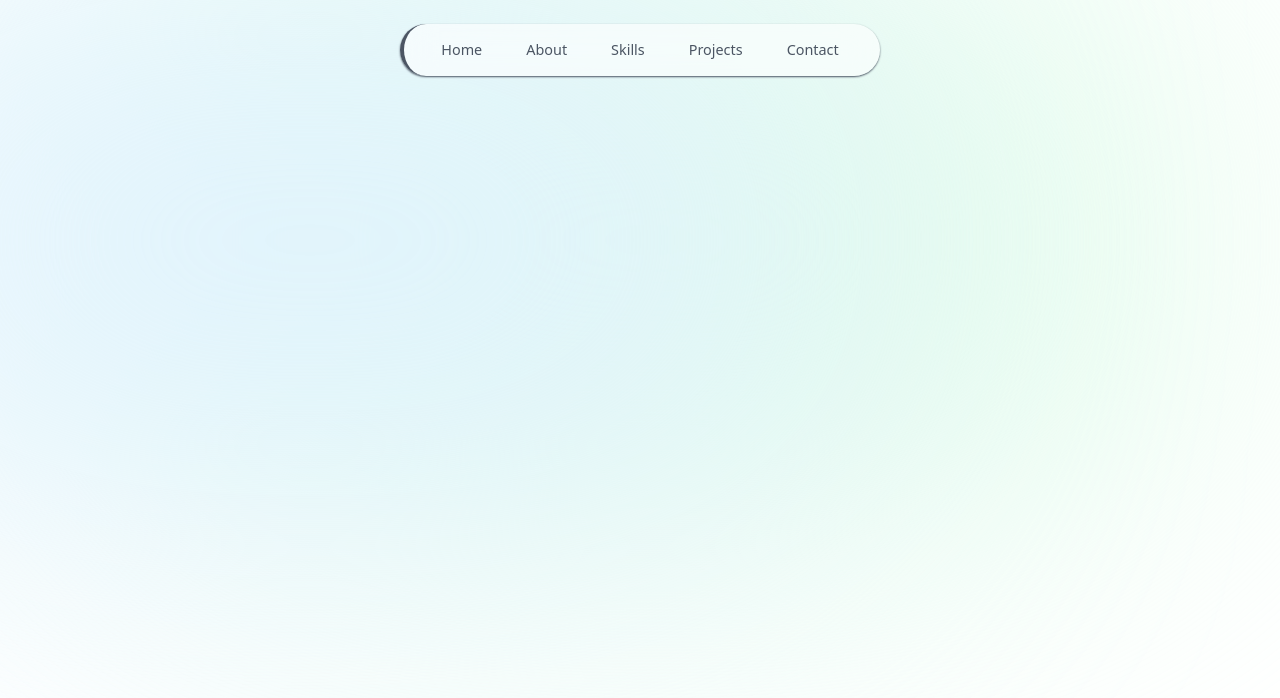
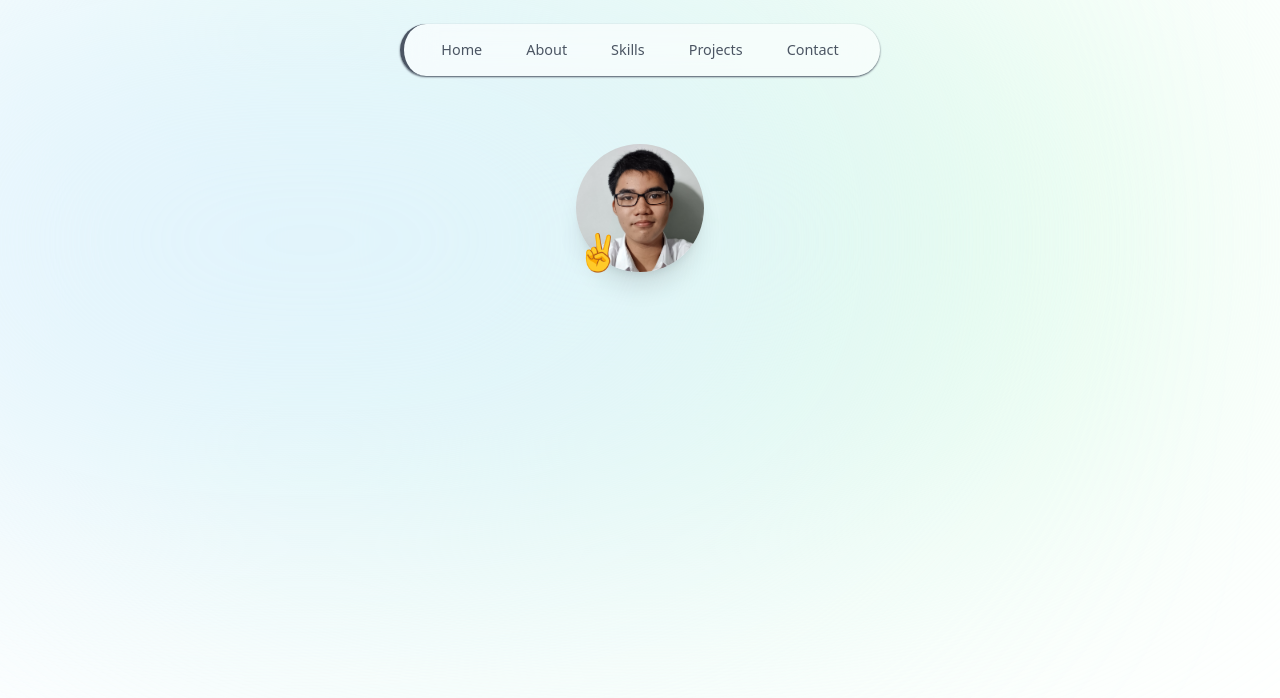
Before and after one commit to Venomsnaker/web-portfolio, a Next.js app: page / in a window 1280 px wide. Shown: the top 698 px of the page. Built offline with nearby package versions, Linux system fonts and the light colour scheme.

Commit message:
Intro
Add intro part of the website.

```diff
--- a/app/page.tsx
+++ b/app/page.tsx
@@ -1,3 +1,9 @@
+import Intro from "@/components/intro";
+
 export default function Home() {
-  return <main></main>;
+  return (
+    <main>
+      <Intro />
+    </main>
+  );
 }
--- a/components/header.tsx
+++ b/components/header.tsx
@@ -8,7 +8,7 @@ const header = () => {
   return (
     <header className="z-[999] relative">
       <motion.div
-        className="fixed top-0 left-1/2 h-[4.5rem] w-full rounded-none borde border-gray-600 border-s-4 bg-white bg-opacity-60 shadow-sm shadow-gray-600 backdrop-blur-[1rem] sm:top-6 sm:h-[3.25rem] sm:w-[30rem] sm:rounded-full dark:bg-gray-950 dark:border-gray-600 dark:bg-opacity-60"
+        className="fixed top-0 left-1/2 h-[4.5rem] w-full rounded-none border-gray-600 border-s-4 bg-white bg-opacity-60 shadow-sm shadow-gray-600 backdrop-blur-[1rem] sm:top-6 sm:h-[3.25rem] sm:w-[30rem] sm:rounded-full dark:bg-gray-950 dark:border-gray-600 dark:bg-opacity-60"
         initial={{ y: -100, x: "-50%", opacity: 0 }}
         animate={{ y: 0, x: "-50%", opacity: 1 }}
       ></motion.div>
--- /dev/null
+++ b/components/intro.tsx
@@ -0,0 +1,48 @@
+"use client";
+import React from 'react'
+import Image from "next/image";
+import { motion } from "framer-motion";
+import Link from "next/link";
+import avatar from "@/public/avatar.jpg"
+
+const intro = () => {
+  return (
+    <section>
+        <div className="flex items-center justify-center">
+        <div className="relative">
+          <motion.div
+            initial={{ opacity: 0, scale: 0 }}
+            animate={{ opacity: 1, scale: 1 }}
+            transition={{
+              type: "tween",
+              duration: 0.2,
+            }}
+          >
+            <Image
+              src={avatar}
+              alt="Huy Bui"
+              quality="95"
+              priority={true}
+              className="h-32 w-32 rounded-full shadow-xl"
+            />
+          </motion.div>
+
+          <motion.span
+            className="absolute bottom-0 left-0 text-4xl"
+            initial={{ opacity: 0, scale: 0 }}
+            animate={{ opacity: 1, scale: 1 }}
+            transition={{
+              type: "spring",
+              delay: 0.1,
+              duration: 0.7,
+            }}
+          >
+            ✌️
+          </motion.span>
+        </div>
+      </div>
+    </section>
+  )
+}
+
+export default intro
```
Also changed, not shown: public/avatar.jpg (added), 1 other file (tests, documents, lock files or other folders).
